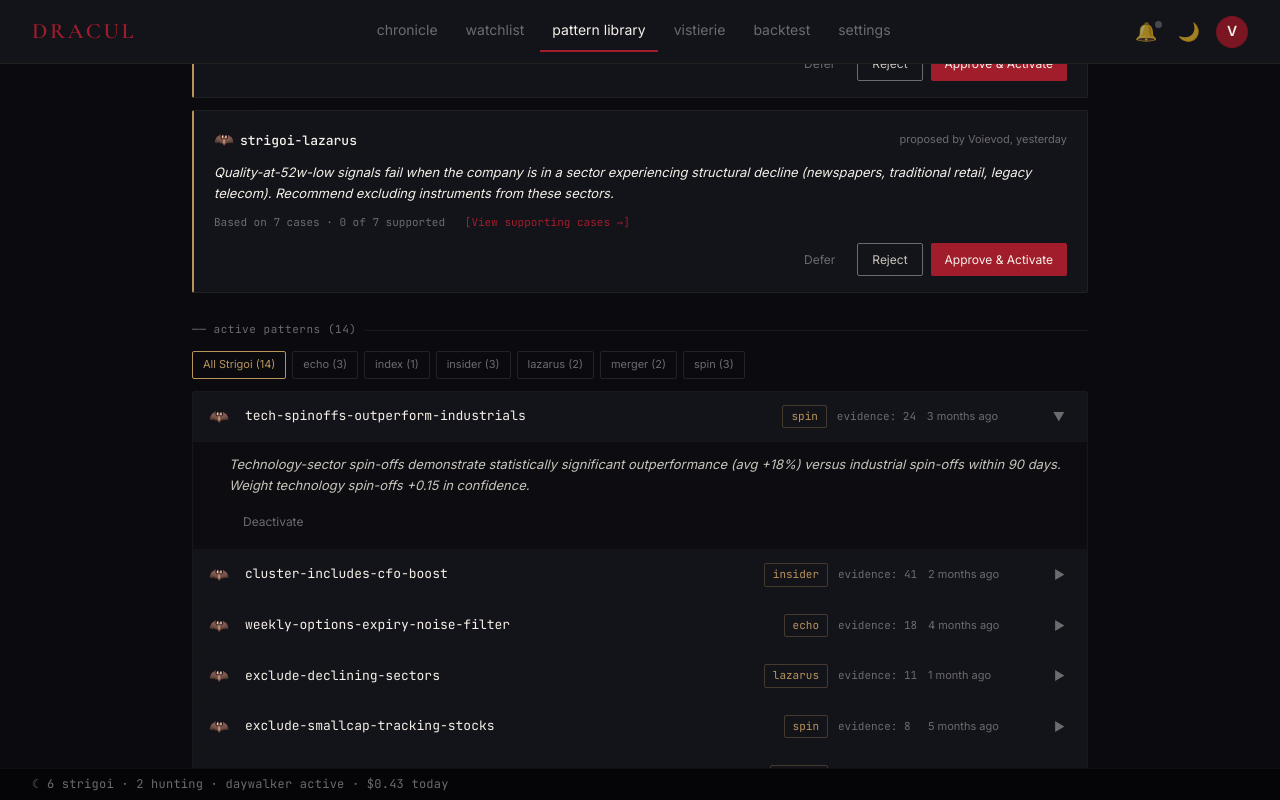
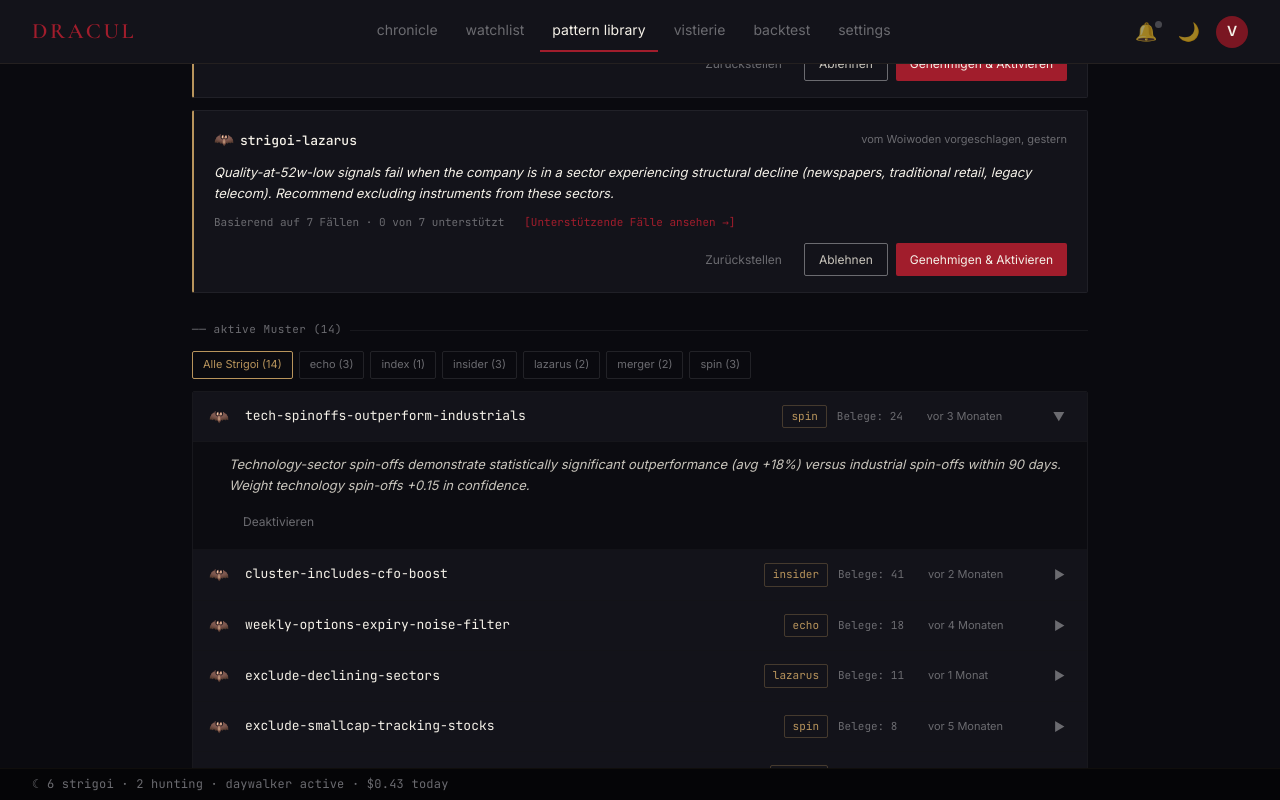
Before and after one commit to visterion/dracul, a Vue app in the folder chronicle/: page /patterns in a window 1280 px wide. Both pictures are taken after a click on the element 640 px from the left and 416 px from the top of the page. Built offline with nearby package versions, Linux system fonts and the light colour scheme.

Commit message:
i18n(chronicle): localize PatternLibraryView strings

```diff
--- a/chronicle/src/views/PatternLibraryView.vue
+++ b/chronicle/src/views/PatternLibraryView.vue
@@ -2,8 +2,8 @@
   <div class="patterns">
     <div class="patterns__header">
       <div class="patterns__header-icon">📜</div>
-      <h1 class="patterns__title font-display">Pattern Library</h1>
-      <p class="patterns__subtitle">Lessons learned by the Voievod, governing how the Strigoi hunt</p>
+      <h1 class="patterns__title font-display">{{ t('patterns.title') }}</h1>
+      <p class="patterns__subtitle">{{ t('patterns.subtitle') }}</p>
     </div>
 
     <template v-if="loading">
@@ -13,9 +13,9 @@
     <template v-else>
       <div v-if="actionError" class="patterns__action-error">{{ actionError }}</div>
       <!-- Pending section -->
-      <div class="patterns__section-header">── pending review ({{ pendingPatterns.length }})</div>
+      <div class="patterns__section-header">{{ t('patterns.sections.pending', { n: pendingPatterns.length }) }}</div>
 
-      <div v-if="pendingPatterns.length === 0" class="patterns__empty">No patterns pending review.</div>
+      <div v-if="pendingPatterns.length === 0" class="patterns__empty">{{ t('patterns.empty.pending') }}</div>
 
       <div
         v-for="pattern in pendingPatterns"
@@ -28,41 +28,41 @@
             <span class="patterns__bat">🦇</span>
             <span class="patterns__strigoi-name">{{ pattern.appliesToStrigoi }}</span>
           </div>
-          <span class="patterns__pending-when">proposed by Voievod, {{ daysAgo(pattern.proposedAt) }}</span>
+          <span class="patterns__pending-when">{{ t('patterns.proposedBy', { when: daysAgo(pattern.proposedAt) }) }}</span>
         </div>
         <p class="patterns__lesson">{{ pattern.statement }}</p>
         <div class="patterns__evidence">
-          Based on {{ pattern.evidenceCount }} cases
+          {{ t('patterns.evidence.basedOn', { n: pattern.evidenceCount }) }}
           <template v-if="pattern.supportedCount !== undefined">
-            · {{ pattern.supportedCount }} of {{ pattern.evidenceCount }} supported
+            {{ t('patterns.evidence.supported', { n: pattern.supportedCount, total: pattern.evidenceCount }) }}
           </template>
           <template v-if="pattern.avgUpliftPercent !== null && pattern.avgUpliftPercent !== undefined">
-            · avg uplift +{{ pattern.avgUpliftPercent }}%
+            {{ t('patterns.evidence.avgUplift', { n: pattern.avgUpliftPercent }) }}
           </template>
           &nbsp;
-          <a href="#" class="patterns__cases-link" @click.prevent="() => {}">[View supporting cases →]</a>
+          <a href="#" class="patterns__cases-link" @click.prevent="() => {}">{{ t('patterns.evidence.viewCases') }}</a>
         </div>
         <div class="patterns__pending-actions">
           <button
             class="patterns__btn-ghost"
             :disabled="pendingLoadingId === pattern.id"
             @click="handlePendingAction(pattern.id, 'defer')"
-          >Defer</button>
+          >{{ t('patterns.buttons.defer') }}</button>
           <button
             class="patterns__btn-secondary"
             :disabled="pendingLoadingId === pattern.id"
             @click="handlePendingAction(pattern.id, 'reject')"
-          >Reject</button>
+          >{{ t('patterns.buttons.reject') }}</button>
           <button
             class="patterns__btn-primary"
             :disabled="pendingLoadingId === pattern.id"
             @click="handlePendingAction(pattern.id, 'approve')"
-          >{{ pendingLoadingId === pattern.id ? '…' : 'Approve &amp; Activate' }}</button>
+          >{{ pendingLoadingId === pattern.id ? t('patterns.buttons.loading') : t('patterns.buttons.approveActivate') }}</button>
         </div>
       </div>
 
       <!-- Active section -->
-      <div class="patterns__section-header patterns__section-header--spaced">── active patterns ({{ activePatterns.length }})</div>
+      <div class="patterns__section-header patterns__section-header--spaced">{{ t('patterns.sections.active', { n: activePatterns.length }) }}</div>
 
       <div class="patterns__filter-chips">
         <button
@@ -70,7 +70,7 @@
           :class="{ 'patterns__chip--active': strigoiFilter === 'all' }"
           @click="strigoiFilter = 'all'"
         >
-          All Strigoi ({{ activePatterns.length }})
+          {{ t('patterns.filter.allStrigoi', { n: activePatterns.length }) }}
         </button>
         <button
           v-for="name in strigoiNames"
@@ -94,7 +94,7 @@
             <span class="patterns__bat">🦇</span>
             <span class="patterns__active-name">{{ pattern.name ?? pattern.id }}</span>
             <span class="patterns__strigoi-chip">{{ pattern.appliesToStrigoi.replace('strigoi-', '') }}</span>
-            <span class="patterns__evidence-count">evidence: {{ pattern.evidenceCount }}</span>
+            <span class="patterns__evidence-count">{{ t('patterns.evidenceCount', { n: pattern.evidenceCount }) }}</span>
             <span class="patterns__activated">{{ monthsAgo(pattern.proposedAt) }}</span>
             <button class="patterns__expand-btn" @click.stop="toggleExpand(pattern.id)">
               {{ expandedIds.has(pattern.id) ? '▼' : '▶' }}
@@ -106,12 +106,12 @@
               class="patterns__btn-ghost"
               :disabled="activeLoadingId === pattern.id"
               @click="handleDeactivate(pattern.id)"
-            >{{ activeLoadingId === pattern.id ? '…' : 'Deactivate' }}</button>
+            >{{ activeLoadingId === pattern.id ? t('patterns.buttons.loading') : t('patterns.buttons.deactivate') }}</button>
           </div>
         </div>
 
         <div v-if="filteredActivePatterns.length === 0" class="patterns__empty">
-          No active patterns for this Strigoi.
+          {{ t('patterns.empty.active') }}
         </div>
       </div>
     </template>
@@ -120,9 +120,11 @@
 
 <script setup lang="ts">
 import { ref, computed, onMounted } from 'vue'
+import { useI18n } from 'vue-i18n'
 import { useApi } from '../api'
 import type { Pattern } from '../api/types'
 
+const { t } = useI18n()
 const api = useApi()
 const allPatterns = ref<Pattern[]>([])
 const loading = ref(true)
@@ -140,7 +142,7 @@ async function handlePendingAction(id: string, action: 'approve' | 'reject' | 'd
     await api.patchPattern(id, action)
     allPatterns.value = allPatterns.value.filter(p => p.id !== id)
   } catch (e) {
-    actionError.value = e instanceof Error ? e.message : 'Action failed'
+    actionError.value = e instanceof Error ? e.message : t('patterns.actionError.failed')
   } finally {
     pendingLoadingId.value = null
   }
@@ -155,7 +157,7 @@ async function handleDeactivate(id: string) {
       p.id === id ? { ...p, status: 'REJECTED' as const } : p
     )
   } catch (e) {
-    actionError.value = e instanceof Error ? e.message : 'Deactivate failed'
+    actionError.value = e instanceof Error ? e.message : t('patterns.actionError.deactivateFailed')
   } finally {
     activeLoadingId.value = null
   }
@@ -199,16 +201,16 @@ function toggleExpand(id: string) {
 
 function daysAgo(isoString: string): string {
   const days = Math.floor((Date.now() - new Date(isoString).getTime()) / 86_400_000)
-  if (days === 0) return 'today'
-  if (days === 1) return 'yesterday'
-  return `${days} days ago`
+  if (days === 0) return t('patterns.daysAgo.today')
+  if (days === 1) return t('patterns.daysAgo.yesterday')
+  return t('patterns.daysAgo.days', { n: days })
 }
 
 function monthsAgo(isoString: string): string {
   const months = Math.floor((Date.now() - new Date(isoString).getTime()) / (30 * 86_400_000))
-  if (months === 0) return 'this month'
-  if (months === 1) return '1 month ago'
-  return `${months} months ago`
+  if (months === 0) return t('patterns.monthsAgo.thisMonth')
+  if (months === 1) return t('patterns.monthsAgo.oneMonth')
+  return t('patterns.monthsAgo.months', { n: months })
 }
 </script>
 
```
Also changed, not shown: 1 other file (tests, documents, lock files or other folders).
